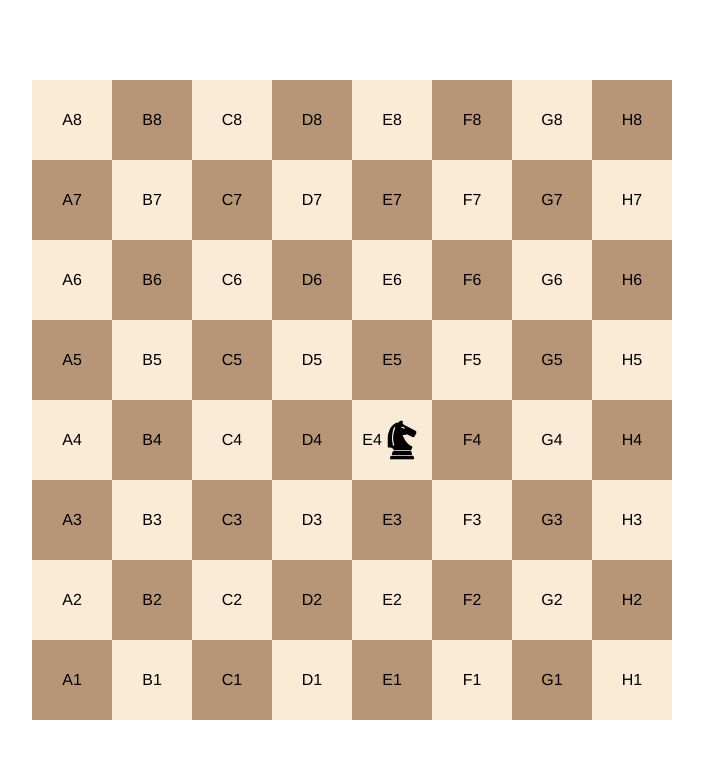
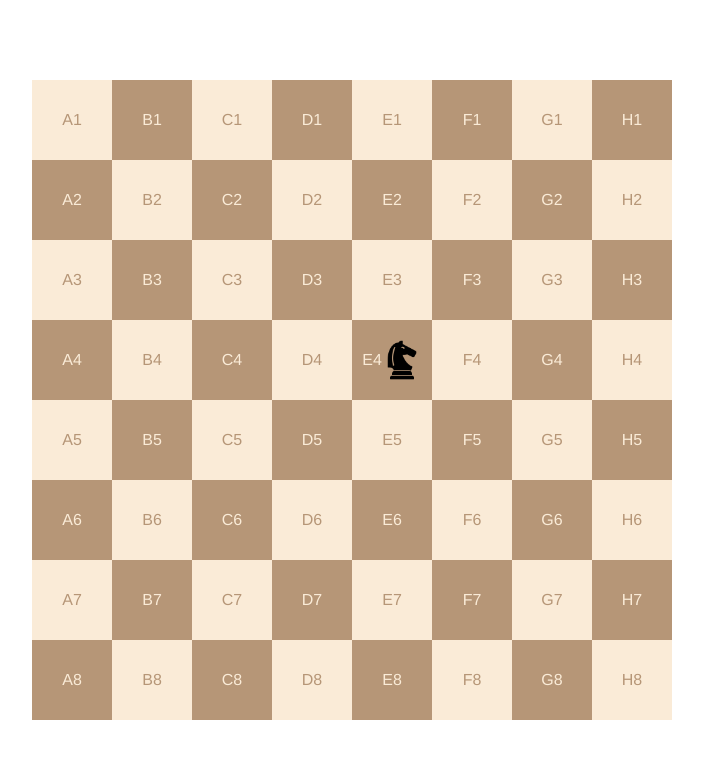
Before and after one commit to JFerrettUK/KnightsTravails, a website built with webpack: page dist/index.html in a window 1280 px wide. Shown: the whole page, without its empty margins (288-991 px from the left). Built offline with nearby package versions, Linux system fonts and the light colour scheme.

Commit message:
function refined in Place

```diff
--- a/src/index.js
+++ b/src/index.js
@@ -3,6 +3,5 @@ import placeKnight from './placeKnight.js';
 
 //build a function knightMoves that shows the shortest possible
 makeBoard();
-placeKnight("a1")
-placeKnight("b4")
 placeKnight("e4")
+binarySearchTree()
--- a/src/makeBoard.js
+++ b/src/makeBoard.js
@@ -19,12 +19,14 @@ export default function makeBoard() {
             document.getElementById("chessBoard").appendChild(chessSquare);
         }
     }
-    makeWhiteRow(8)
-    makeBlackRow(7)
-    makeWhiteRow(6)
-    makeBlackRow(5)
-    makeWhiteRow(4)
-    makeBlackRow(3)
-    makeWhiteRow(2)
-    makeBlackRow(1)
+
+    function makeRows () {
+        for (let i = 1; i < 9; i++) {
+            makeWhiteRow(i)
+            i++
+            makeBlackRow(i)
+        }
+    }
+
+    makeRows()
 }
--- a/src/placeKnight.js
+++ b/src/placeKnight.js
@@ -1,5 +1,3 @@
-import knightPic from '/src/knightPic.png';
-
 export default function placeKnight(square) {
     if (document.getElementById('knightPic')) {
         const oldKnight = document.getElementById('knightPic');
--- a/src/style.css
+++ b/src/style.css
@@ -24,10 +24,12 @@ body {
 
 .chessSquareWhite{
     background-color: antiquewhite;
+    color: rgb(182, 150, 119);
 }
 
 .chessSquareBlack {
     background-color: rgb(182, 150, 119);
+    color: antiquewhite;
 }
 
 #knightPic {
```
Also changed, not shown: dist/main.js.
